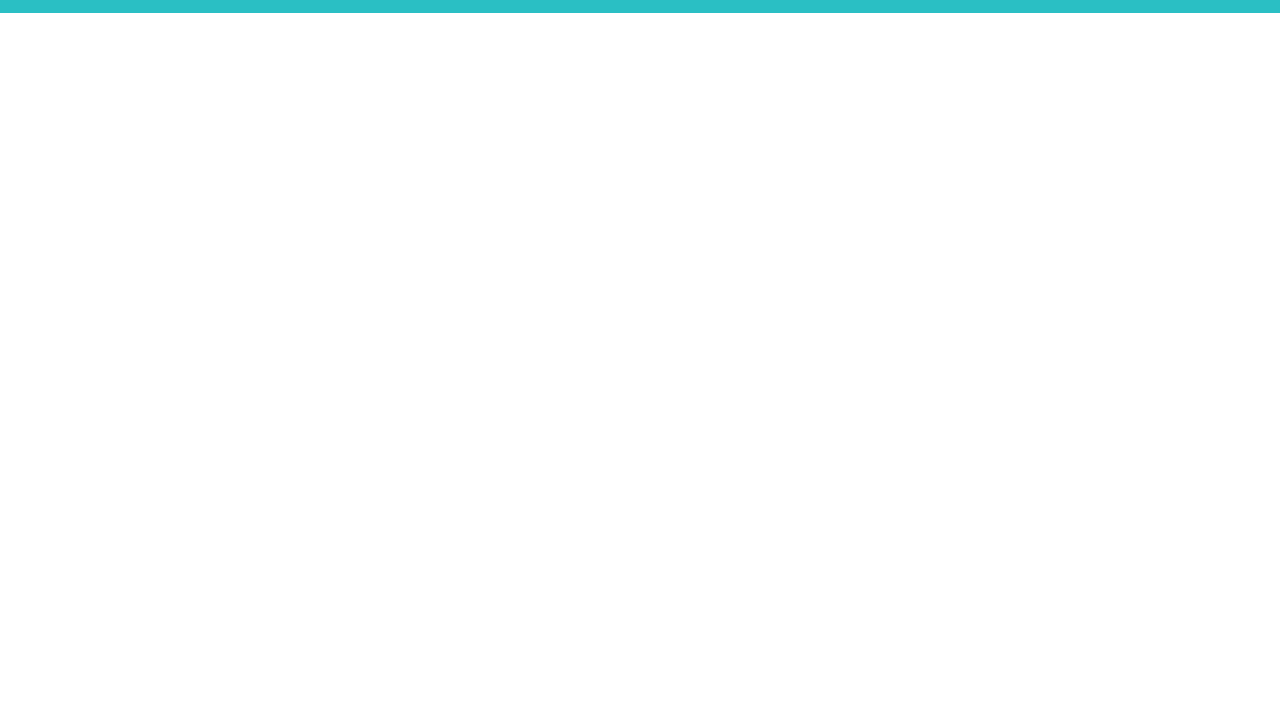
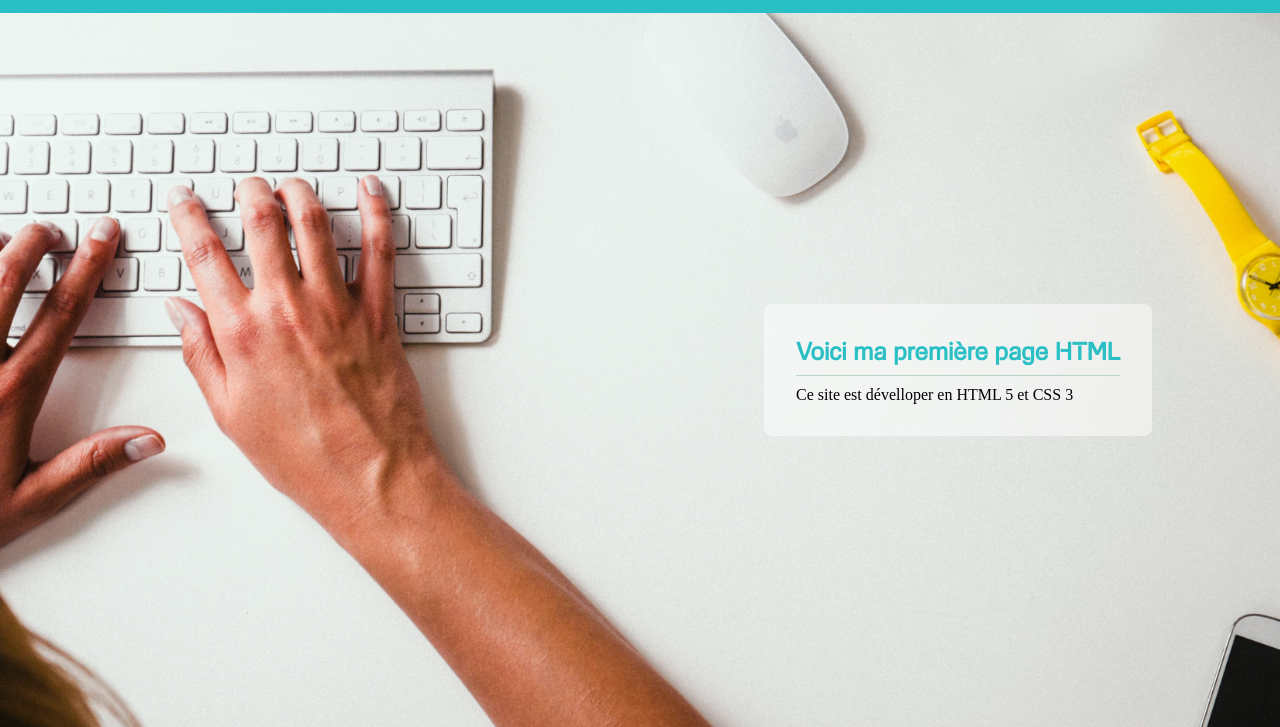
Before and after one commit to Milao-thafly/Un-moustique-qui-ce-duplique-, a plain HTML site: page index.html in a window 1280 px wide. Shown: the part 73-800 px from the top of the page. Drawn offline with Linux system fonts and the light colour scheme; files that its build step writes are made by us from their sources; a web font is replaced by a local one.

Commit message:
feat(BruceBanner): add BruceBanner section in frontend

```diff
--- /dev/null
+++ b/assets/styles/index.css
@@ -0,0 +1,31 @@
+@import "main.css";
+
+
+/*!!!!!!!!!!!!!!!SECTION BANNERFD¨!!!!!!!!!!!!!!*/
+
+@media screen and (min-width: 1280px) {
+    .background_image{
+        background-image: url("../images/banner-hero.jpeg");
+        height: calc(100vh - 86px);
+        background-size: cover;
+        display:flex;
+        justify-content: flex-end;
+        align-items: center;
+    }
+
+}
+
+.background_imagebn{
+    padding: 2em;
+    margin-right: 10%;
+    background: rgba(255,255,255, 0.5);
+    border-radius: var(--border-radius);
+    backdrop-filter: blur(5px) ;
+    -webkit-backdrop-filter: blur(5px);
+
+}
+.background_imagebn .separator{
+    border: none;
+    border-top: 1px solid var(--secondary);
+    margin-bottom: 10px;
+}
--- a/assets/styles/main.css
+++ b/assets/styles/main.css
@@ -1,5 +1,12 @@
+@font-face {
+    font-family: "Fooba";
+    src: url("../fonts/Foobar_Pro-Regular.woff") format("woff");
+}
+
 :root {
     --primary: #2abfc4;
+    --border-radius: 8px;
+    --secondary: #B5D5C5;
 }
 
 * {
@@ -10,6 +17,29 @@ a{
     display:inline-block;
     text-decoration: none;
     color:inherit;
+}
+
+h1,
+h2,
+h3,
+h4,
+h5,
+h6{
+    color: var(--primary);
+    font-weight: bold;
+    margin-bottom: 10px;
+    font-family: "Fooba";
+}
+h1{
+    font-size: 2,7rem;
+}
+
+h2{
+    font-size: 2,4rem
+}
+
+h3{
+    font-size: 2rem
 }
 
 /************************ HEADER **************************/
--- a/index.html
+++ b/index.html
@@ -5,11 +5,15 @@
     <meta charset="UTF-8">
     <meta http-equiv="X-UA-Compatible" content="IE=edge">
     <meta name="viewport" content="width=device-width, initial-scale=1.0">
-    <link rel="stylesheet" href="./assets/styles/main.css">
+    <link rel="stylesheet" href="./assets/styles/index.css">
+    <link rel="stylesheet" media="screen and (max-width: 1280px)"
+        href="style/main.css" type="text/css">
     <title>First app HTML</title>
+
 </head>
 
 <body>
+
     <header class="navbar">
         <nav class="navbar-content container">
             <a href="/">
@@ -24,9 +28,20 @@
                 </li>
             </ul>
         </nav>
+
     </header>
 
-    <main></main>
+    <main>
+        <section class="background_image">
+            <div class="background_imagebn">
+                <h1>Voici ma première page HTML</h1>
+                <hr class="separator">
+                <p>Ce site est dévelloper en HTML 5 et CSS 3</p>
+            </div>
+
+        </section>
+    </main>
+
 
 </body>
 
```
Also changed, not shown: assets/fonts/Foobar_Pro-Regular.woff (added), assets/images/banner-hero.jpeg (added).
